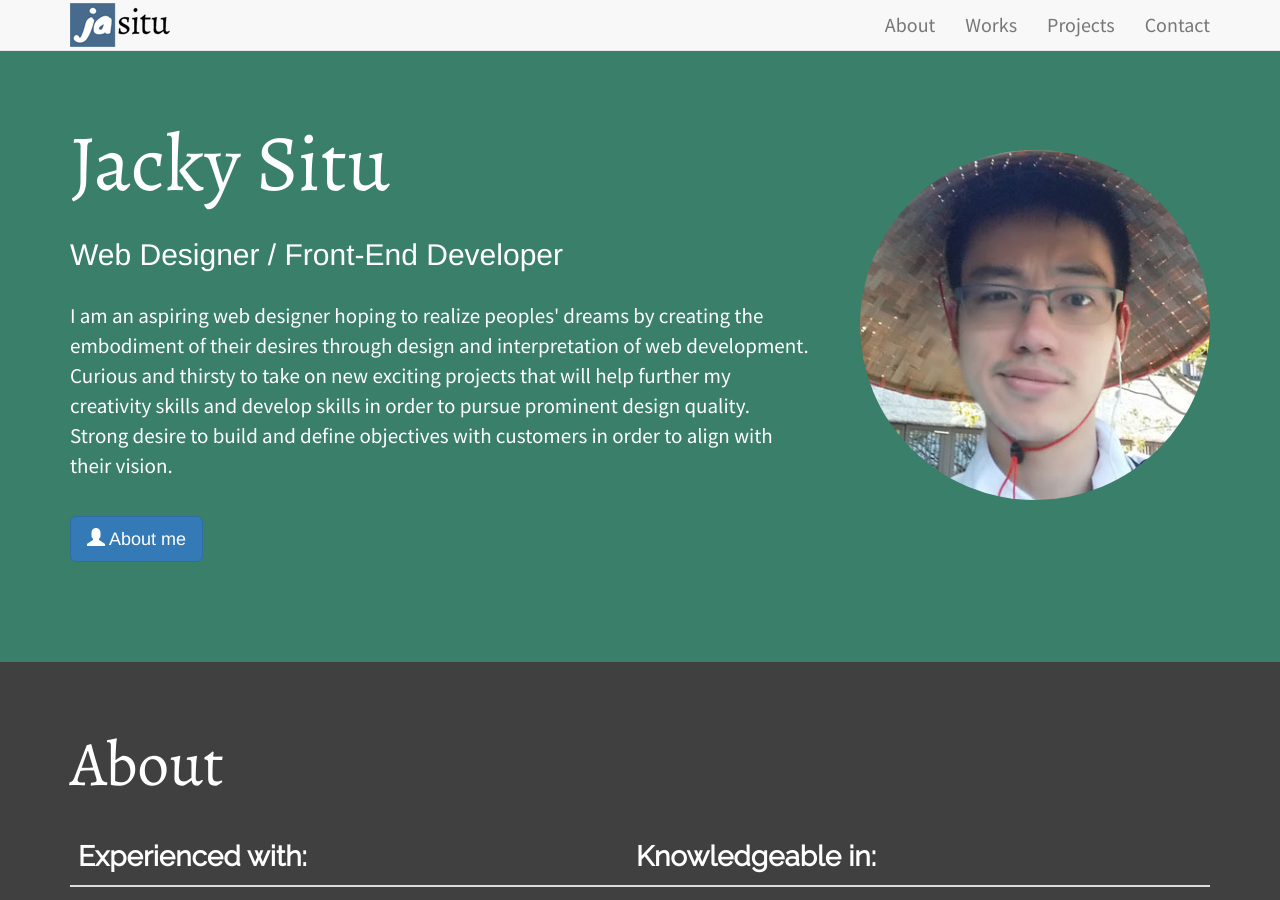
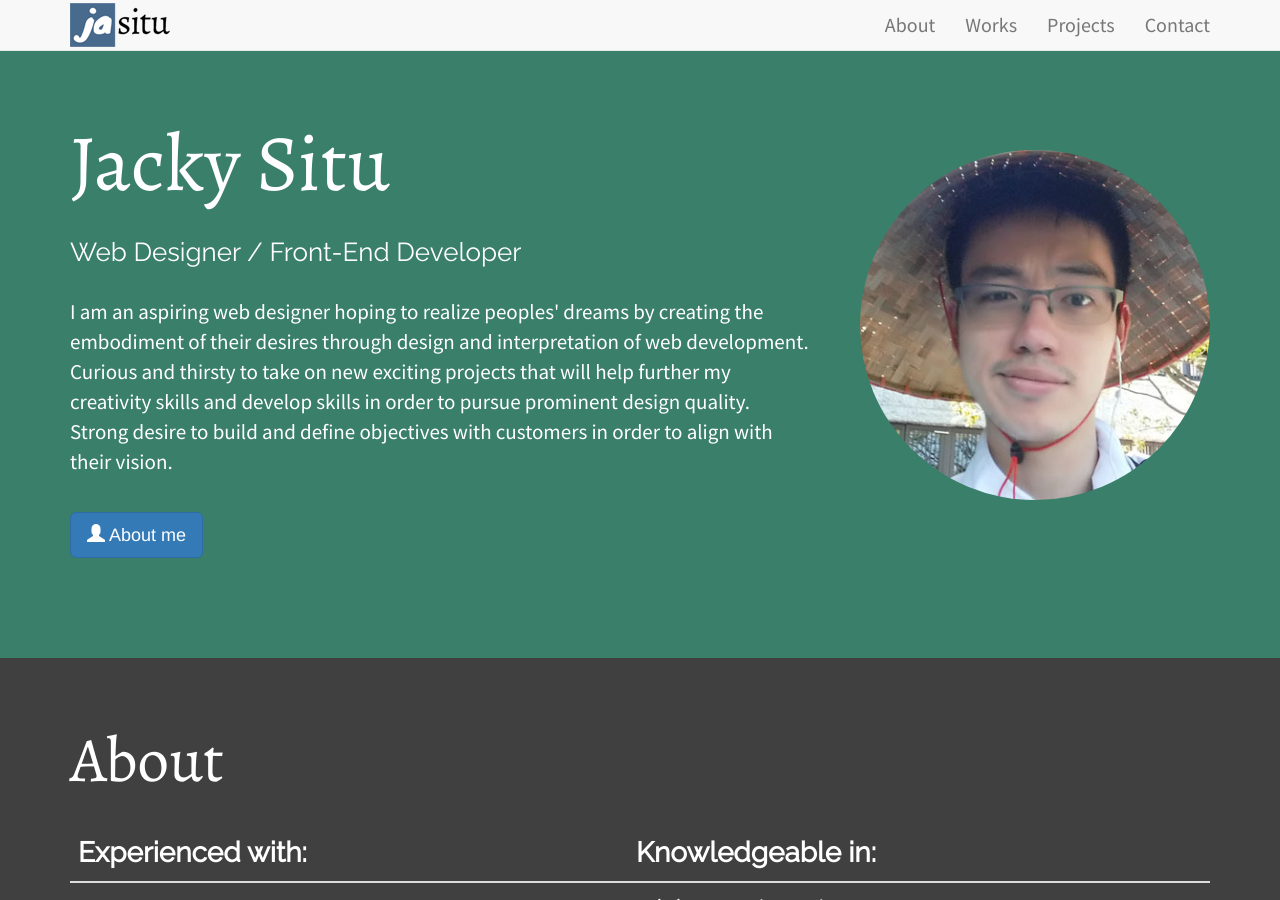
Before and after one commit to jasitu/jasitu.github.io, a Jekyll site: the page index.html, which Jekyll copies as it is, in a window 1280 px wide and 900 px high. Built offline with Jekyll 4.4.1, drawn with Linux system fonts in a browser that asks for light colours; nearby versions of some CDN libraries.

Commit message:
Add files via upload

```diff
--- a/index.html
+++ b/index.html
@@ -47,7 +47,7 @@
       <div class="container">
           <img id="portrait" class="featurette-image img-circle img-responsive pull-right" src="img/portrait.jpg" width="350px" alt="image of me in a hat">
         <h1>Jacky Situ</h1>
-        <h2>Web Designer / Front-End Developer</h2><br>
+        <h3>Web Designer / Front-End Developer</h3><br>
         <p>
           I am an aspiring web designer hoping to realize peoples' dreams by creating the
           embodiment of their desires through design and interpretation of web development.
```
